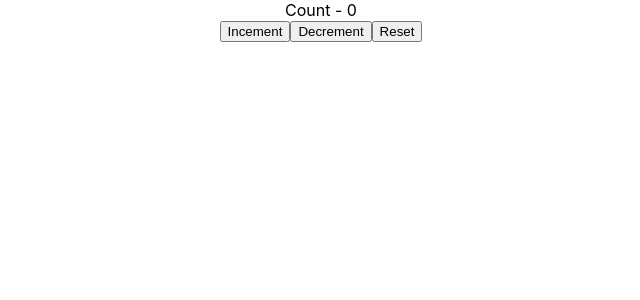
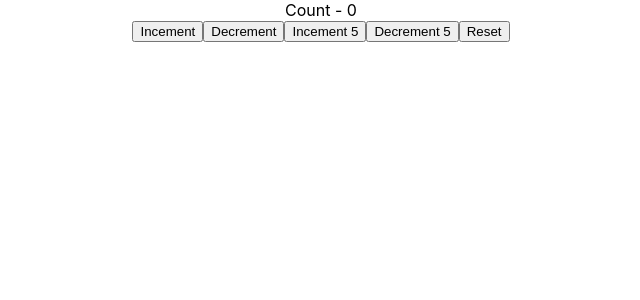
Before and after one commit to RazzSunuwar/React-Hook, a React (Create React App) app: page / in a window 1280 px wide. Shown: the top 300 px of the page, without its empty margins (319-959 px from the left). Built offline with nearby package versions, Linux system fonts and the light colour scheme.

Commit message:
React Hooks - useReducer (complex state & action)

```diff
--- a/src/App.js
+++ b/src/App.js
@@ -15,6 +15,7 @@
 import DataFetching from './components/DataFetching';
 import ComponentC from './components/ComponentC';
 import CounterOne from './components/CounterOne';
+import CounterTwo from './components/CounterTwo';
 
 export const UserContext = React.createContext()
 export const ChannelContext = React.createContext()
@@ -41,7 +42,9 @@
         </ChannelContext.Provider>
       </UserContext.Provider> */}
 
-      <CounterOne />
+      {/* <CounterOne /> */}
+      <CounterTwo />
+
 
     </div>
   );
--- /dev/null
+++ b/src/components/CounterTwo.js
@@ -0,0 +1,32 @@
+import React, {useReducer} from 'react';
+
+const initialState = {
+    firstCounter: 0};
+const reducer = (state, action) => {
+    switch(action.type) {
+        case 'increment':
+            return {firstCounter: state.firstCounter + action.value};
+        case 'decrement':
+            return {firstCounter: state.firstCounter - action.value};
+        case 'Reset':
+            return initialState
+        default:
+            return state
+    }
+}
+function CounterTwo() {
+    const [count, dispatch] = useReducer(reducer, initialState)
+
+    return (
+        <div>
+            <div>Count - {count.firstCounter}</div>
+            <button onClick={() => dispatch({type: 'increment', value: 1 })}>Incement</button>
+            <button onClick={() => dispatch({type: 'decrement',  value: 1 })}>Decrement</button>
+            <button onClick={() => dispatch({type: 'increment', value: 5 })}>Incement 5</button>
+            <button onClick={() => dispatch({type: 'decrement',  value: 5 })}>Decrement 5</button>
+            <button onClick={() => dispatch({type: 'Reset'})}>Reset</button>
+        </div>
+    )
+}
+
+export default CounterTwo;
```
